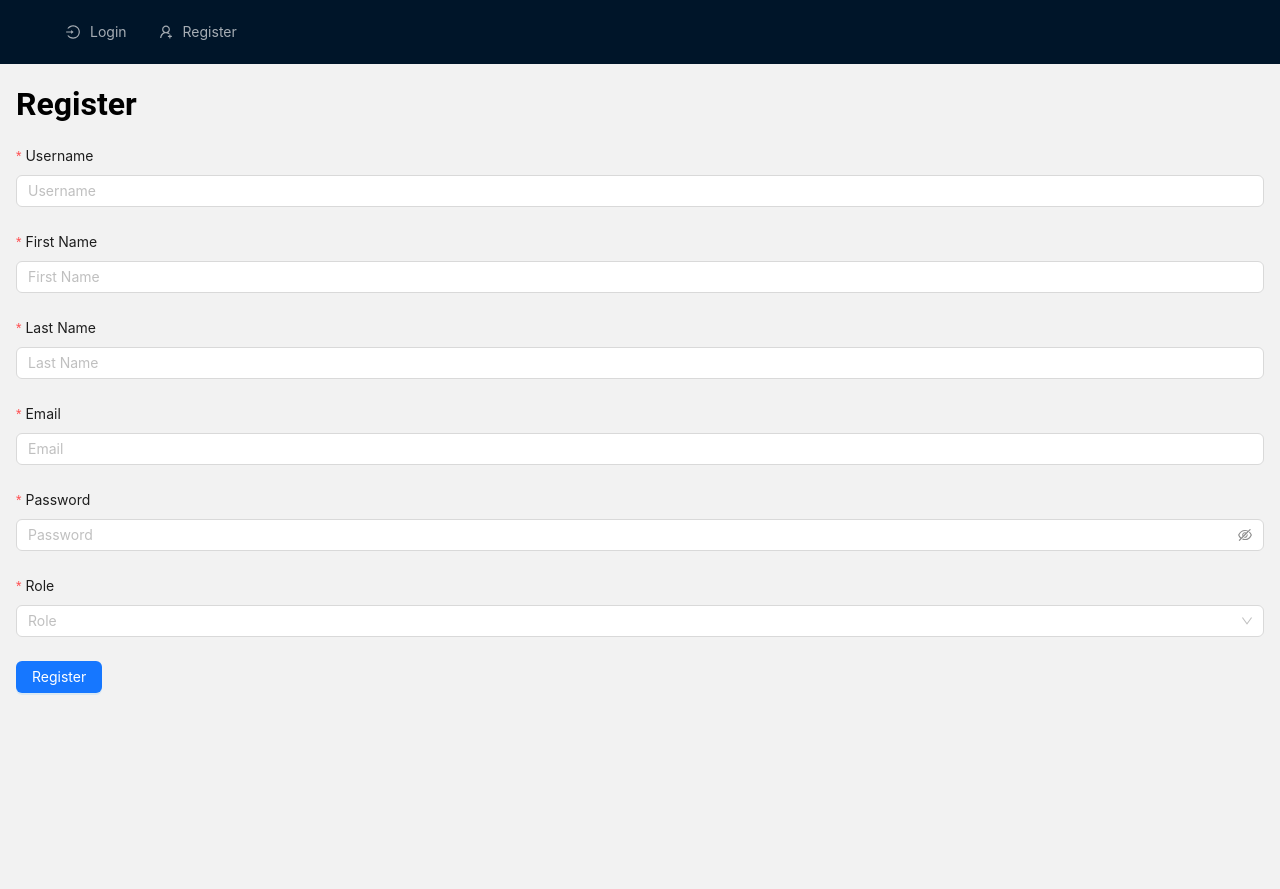
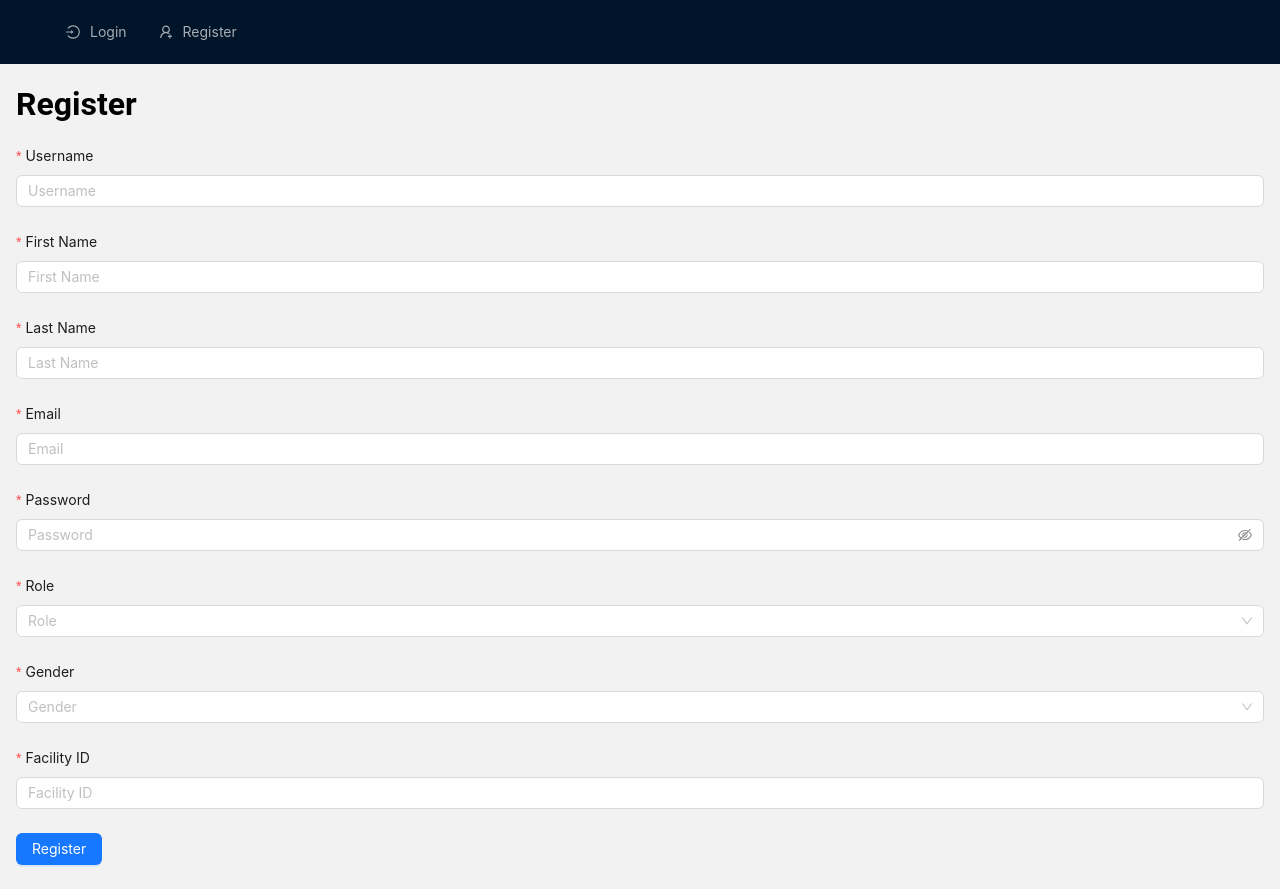
Before and after one commit to tee-jagz/PHC_record_PWA, a React (Create React App) app: page /register in a window 1280 px wide. Before the commit the page ends 800 px from the top, so only its background shows below. Built offline with nearby package versions, Linux system fonts and the light colour scheme.

Commit message:
receptionist to admin and new protected routes

```diff
--- a/src/Routes.js
+++ b/src/Routes.js
@@ -5,12 +5,12 @@ import ProtectedRoute from "./component/ProtectedRoute";
 
 import RegisterPage from './component/register/register';
 import LoginPage from './component/login/login';
-import PatientForm from './component/receptionist/patientreg';
-import AppointmentPage from './component/receptionist/appointment';
+import PatientForm from './component/admin/patientreg';
+import AppointmentPage from './component/admin/appointment';
 import DoctorDashboard from './component/doctor/doctor_dashboard';
 import ActiveVisits from "./component/doctor/ActiveVisits";
-import PatientList from "./component/receptionist/patientList";
-import PatientDetails from "./component/receptionist/patientDetails";
+import PatientList from "./component/admin/patientList";
+import PatientDetails from "./component/admin/patientDetails";
 
 
 export function AppRoutes() {
@@ -18,11 +18,38 @@ export function AppRoutes() {
     <Routes>
       <Route path="/register" exact element={<RegisterPage />} />
       <Route path="/" exact element={<LoginPage />} />
-      <Route path="/patientreg" exact element={<PatientForm />} />
-      <Route path="/appointment" exact element={<AppointmentPage />} />
-      {/* <Route path="/active_visits" exact element={<ActiveVisits />} /> */}
-      <Route path="/patientList" exact element={<PatientList />} />
-      <Route path="/patient-details/:patientId" exact element={<PatientDetails />} />
+
+
+      {/* Admin pages */}
+      <Route
+        path="/appointment"
+        element={
+          <ProtectedRoute allowedRoles={['admin']}>
+            <AppointmentPage />
+          </ProtectedRoute>
+        }
+      />
+      <Route
+      path="/patientreg"
+       element={
+       <ProtectedRoute allowedRoles={['admin']}>
+       <PatientForm />
+       </ProtectedRoute>
+       } />
+       <Route
+       path="/patientList"
+        element={
+        <ProtectedRoute allowedRoles={['admin']}>
+        <PatientList />
+        </ProtectedRoute>
+        } />
+      <Route
+      path="/patient-details/:patientId"
+       element={
+       <ProtectedRoute allowedRoles={['admin']}>
+       <PatientDetails />
+       </ProtectedRoute>
+       } />
 
       {/* Doctors pages */}
       <Route
--- a/src/component/NavBar/reception_menu.js
+++ b/src/component/NavBar/admin_menu.js
@@ -3,7 +3,7 @@ import { Button } from 'antd';
 import { CalendarOutlined, UserAddOutlined, UserOutlined } from '@ant-design/icons';
 import { Link } from 'react-router-dom';
 
-function ReceptionMenu() {
+function AdminMenu() {
 
 
 
@@ -24,4 +24,4 @@ function ReceptionMenu() {
   );
 }
 
-export default ReceptionMenu;
+export default AdminMenu;
--- a/src/component/NavBar/navbar.js
+++ b/src/component/NavBar/navbar.js
@@ -4,7 +4,7 @@ import { Layout, Menu, Button } from 'antd';
 import { HomeOutlined, LoginOutlined, UserAddOutlined, LogoutOutlined } from '@ant-design/icons';
 import { useAuth } from "./../../useAuth";
 import DoctorMenu from './DoctorMenu';
-import ReceptionMenu from './reception_menu';
+import AdminMenu from './admin_menu';
 
 
 const { Header } = Layout;
@@ -35,7 +35,7 @@ function Navbar() {
         </Header>
       </Layout>
     );
-  } else if (user.role === "receptionist")
+  } else if (user.role === "admin")
   {
   return (
     <div className="navbar">
@@ -49,7 +49,7 @@ function Navbar() {
 
       </Header>
     </Layout>
-    <ReceptionMenu />
+    <AdminMenu />
     </div>
   );
 } else if (user.role === "doctor") {
--- a/src/component/receptionist/appointment.js
+++ b/src/component/admin/appointment.js
@@ -1,11 +1,13 @@
-import React, { useState } from "react";
+import React, { useEffect, useState } from "react";
 import openIndexedDB from "./../../db";
 import { Form, Input, Button, DatePicker, TimePicker, Select } from "antd";
+import { useAuth } from "./../../useAuth";
 
 const { Option } = Select;
 
 const AddAppointment = () => {
   const [form] = Form.useForm();
+  const { user } = useAuth();
 
   const handleSubmit = async (values) => {
     const { patientId, newDate, newTime, reason, status } = values;
@@ -15,7 +17,7 @@ const AddAppointment = () => {
     const visitsStore = tx.objectStore("visits");
 
     const appointmentDate = newDate.format("YYYY-MM-DD");
-    const appointmentTime = newTime.format("HH:mm");
+    const appointmentTime = newTime.format("HH:mm:ss");
 
     const newVisit = {
       patientId: parseInt(patientId),
@@ -23,6 +25,8 @@ const AddAppointment = () => {
       appointmentTime,
       reason,
       status,
+      facilityId: 1,
+      doctorId: 1,
       synced: false,
     };
 
--- a/src/component/receptionist/patientreg.js
+++ b/src/component/admin/patientreg.js
@@ -13,6 +13,8 @@ const PatientForm = () => {
     const store = tx.objectStore('patients');
 
     // Add the 'synced' property with a default value of false
+    values.dob = values.dob.format("YYYY-MM-DD");
+    console.log(values.dob)
     values.synced = false;
     await store.add(values);
     await tx.complete;
--- a/src/component/login/login.js
+++ b/src/component/login/login.js
@@ -15,7 +15,7 @@ const LoginForm = () => {
       console.log("user", user);
       if (user.role === "doctor") {
         navigate("/active_visits", { replace: true });
-      } else if (user.role === "receptionist") {
+      } else if (user.role === "admin") {
         navigate("/appointment", { replace: true });
       }
     }
--- a/src/component/register/register.js
+++ b/src/component/register/register.js
@@ -17,7 +17,7 @@ function RegisterPage({ db }) {
   async function handleRegister(values) {
     setLoading(true);
 
-    const { username, firstName, lastName, email, password, role } = values;
+    const { username, firstName, lastName, email, password, role, facilityID, gender } = values;
 
     const db = await openIndexedDB();
     const transaction = db.transaction(["staff"], "readwrite");
@@ -30,6 +30,8 @@ function RegisterPage({ db }) {
       email,
       password,
       role,
+      facilityID,
+      gender,
       synced: false,
     };
 
@@ -104,9 +106,29 @@ function RegisterPage({ db }) {
         >
           <Select placeholder="Role">
             <Option value="doctor">Doctor</Option>
-            <Option value="receptionist">Receptionist</Option>
+            <Option value="admin">Admin</Option>
           </Select>
         </Form.Item>
+        <Form.Item
+          label = "Gender"
+          name="gender"
+          rules={[{
+            required: true, message: "Please select your gender!"}]}
+          >
+            <Select placeholder="Gender">
+              <Option value="male">Male</Option>
+              <Option value="female">Female</Option>
+            </Select>
+        </Form.Item>
+        <Form.Item
+        label="Facility ID"
+        name="facilityID"
+        rules={[{
+          required: true,
+          message: "Please enter your facility ID!"}]}
+          >
+            <Input placeholder="Facility ID" />
+          </Form.Item>
         <Form.Item>
           <Button type="primary" htmlType="submit" loading={loading}>
             Register
```
Also changed, not shown: src/component/admin/patientDetails.js (renamed from src/component/receptionist/patientDetails.js), src/component/admin/patientList.js (renamed from src/component/receptionist/patientList.js).
